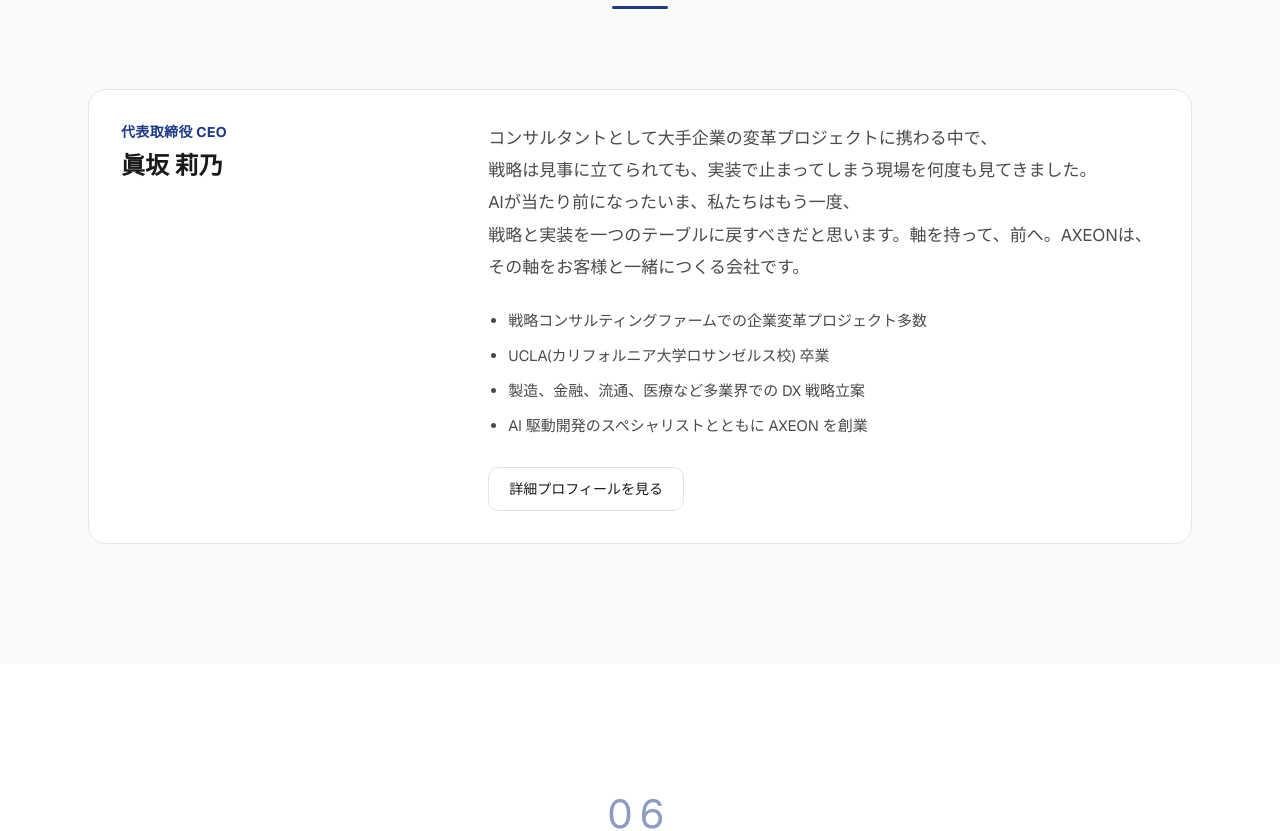
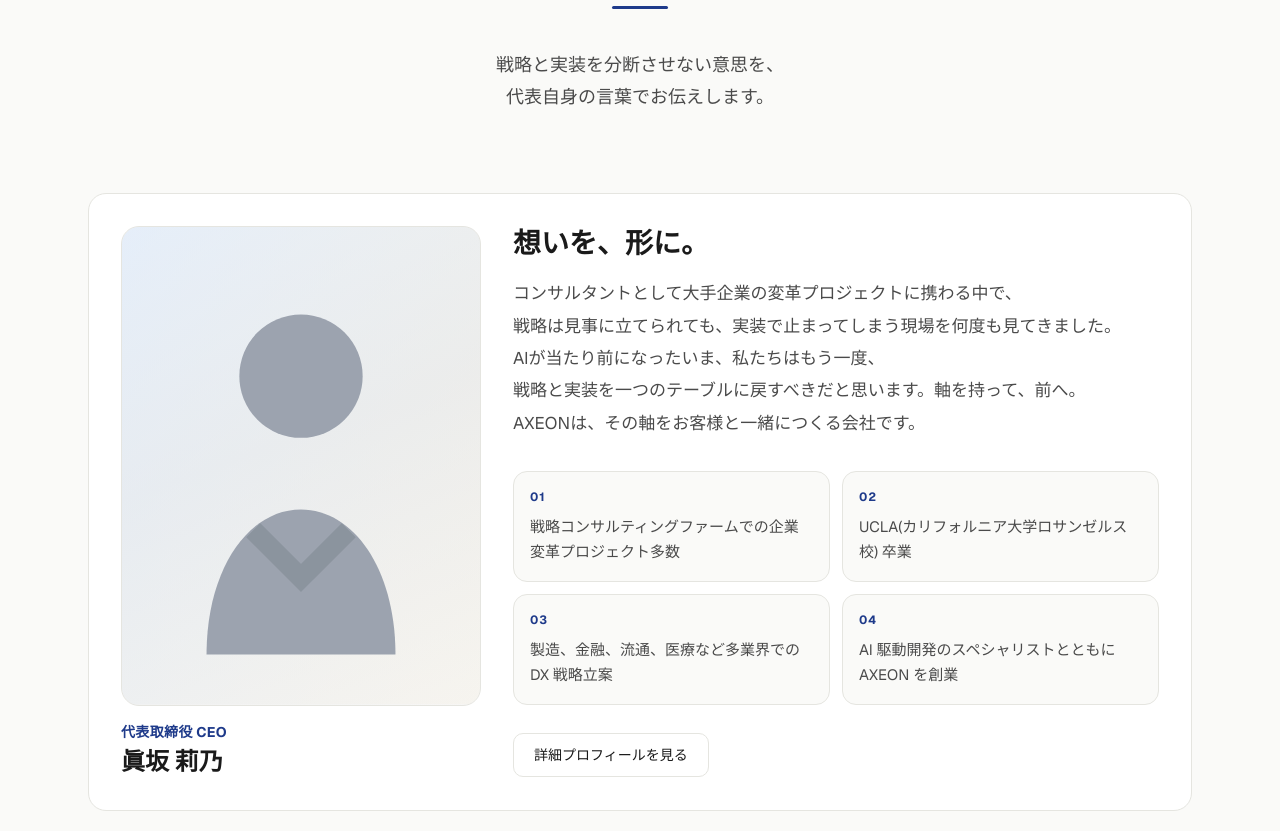
Before and after one commit to ideal-tomy/rinopro-site, a Next.js app: page / in a window 1280 px wide. Shown: the part 3160-3991 px from the top of the page. Built offline with nearby package versions, Linux system fonts and the light colour scheme; no server answers.

Commit message:
トップ代表シルエット

```diff
--- a/src/components/home/HomeCeoMessageSection.tsx
+++ b/src/components/home/HomeCeoMessageSection.tsx
@@ -17,23 +17,59 @@
         index={ceo.sectionIndex}
         kicker={ceo.sectionKicker}
         title={ceo.heading}
+        description={ceo.intro}
       />
-      <div className="grid gap-8 rounded-2xl border border-[var(--color-border-light)] bg-[var(--color-bg-pure)] p-6 md:grid-cols-[1fr_2fr] md:p-8">
-        <div className="space-y-2">
-          <p className="text-sm font-semibold tracking-wide text-[var(--color-accent-primary)]">
-            {ceo.role}
-          </p>
-          <p className="text-2xl font-bold text-[var(--color-text-primary)]">{ceo.name}</p>
+      <div className="grid gap-8 rounded-2xl border border-[var(--color-border-light)] bg-[var(--color-bg-pure)] p-6 md:grid-cols-[360px_1fr] md:p-8">
+        <div className="space-y-4">
+          <div className="overflow-hidden rounded-2xl border border-[var(--color-border-light)] bg-[linear-gradient(160deg,#f4f4f2_0%,#ececec_45%,#f7f7f7_100%)]">
+            <svg
+              viewBox="0 0 360 480"
+              className="h-auto w-full"
+              role="img"
+              aria-label="代表写真の仮シルエット"
+            >
+              <defs>
+                <linearGradient id="silhouetteGlow" x1="0%" y1="0%" x2="100%" y2="100%">
+                  <stop offset="0%" stopColor="#dbeafe" stopOpacity="0.6" />
+                  <stop offset="100%" stopColor="#f5efe0" stopOpacity="0.35" />
+                </linearGradient>
+              </defs>
+              <rect x="0" y="0" width="360" height="480" fill="url(#silhouetteGlow)" />
+              <circle cx="180" cy="150" r="62" fill="#9ca3af" />
+              <path
+                d="M85 430c0-86 42-146 95-146h0c53 0 95 60 95 146"
+                fill="#9ca3af"
+              />
+              <path d="M132 305l48 48 48-48" fill="none" stroke="#8b949e" strokeWidth="20" />
+            </svg>
+          </div>
+          <div className="space-y-1">
+            <p className="text-sm font-semibold tracking-wide text-[var(--color-accent-primary)]">
+              {ceo.role}
+            </p>
+            <p className="text-2xl font-bold text-[var(--color-text-primary)]">{ceo.name}</p>
+          </div>
         </div>
         <div>
-          <p className="text-[16px] leading-[1.9] text-[var(--color-text-secondary)] md:text-[17px]">
+          <h3 className="text-[28px] font-bold leading-tight text-[var(--color-text-primary)]">
+            {ceo.messageHeading}
+          </h3>
+          <p className="mt-4 text-[16px] leading-[1.9] text-[var(--color-text-secondary)] md:text-[17px]">
             {ceo.message}
           </p>
-          <ul className="mt-6 list-disc space-y-2 pl-5 text-[15px] leading-[1.8] text-[var(--color-text-secondary)]">
-            {ceo.highlights.map((item) => (
-              <li key={item}>{item}</li>
+          <div className="mt-8 grid gap-3 md:grid-cols-2">
+            {ceo.highlights.map((item, index) => (
+              <article
+                key={item}
+                className="rounded-xl border border-[var(--color-border-light)] bg-[var(--color-bg-base)] px-4 py-4"
+              >
+                <p className="text-[12px] font-semibold tracking-[0.08em] text-[var(--color-accent-primary)]">
+                  {String(index + 1).padStart(2, "0")}
+                </p>
+                <p className="mt-2 text-[15px] leading-[1.7] text-[var(--color-text-secondary)]">{item}</p>
+              </article>
             ))}
-          </ul>
+          </div>
           <Button asChild variant="outline" className="mt-7">
             <Link href={ceo.profileHref}>{ceo.profileLabel}</Link>
           </Button>
--- a/src/lib/content/home-landing.ts
+++ b/src/lib/content/home-landing.ts
@@ -107,8 +107,12 @@
     sectionIndex: "05",
     sectionKicker: "CEO MESSAGE",
     heading: "代表メッセージ",
+    intro: "戦略と実装を分断させない意思を、代表自身の言葉でお伝えします。",
+    messageHeading: "想いを、形に。",
     name: "眞坂 莉乃",
     role: "代表取締役 CEO",
+    imageSrc: "/images/about.jpg",
+    imageAlt: "AXEON代表プロフィール写真",
     message:
       "コンサルタントとして大手企業の変革プロジェクトに携わる中で、戦略は見事に立てられても、実装で止まってしまう現場を何度も見てきました。AIが当たり前になったいま、私たちはもう一度、戦略と実装を一つのテーブルに戻すべきだと思います。軸を持って、前へ。AXEONは、その軸をお客様と一緒につくる会社です。",
     highlights: [
```
Also changed, not shown: 2 other files (tests, documents, lock files or other folders).
